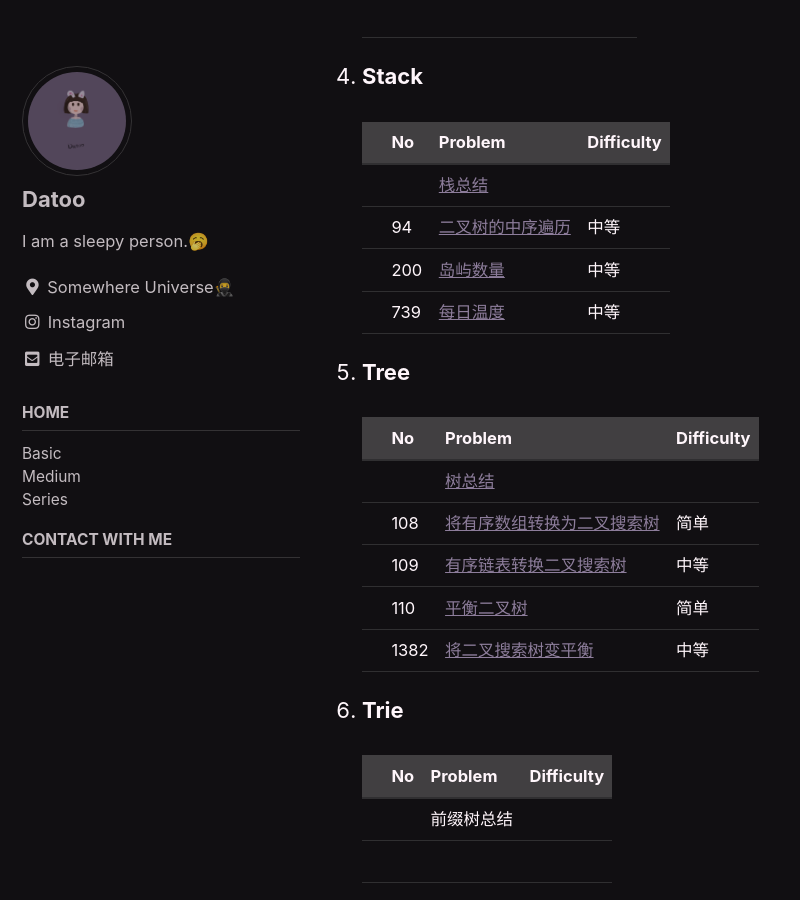
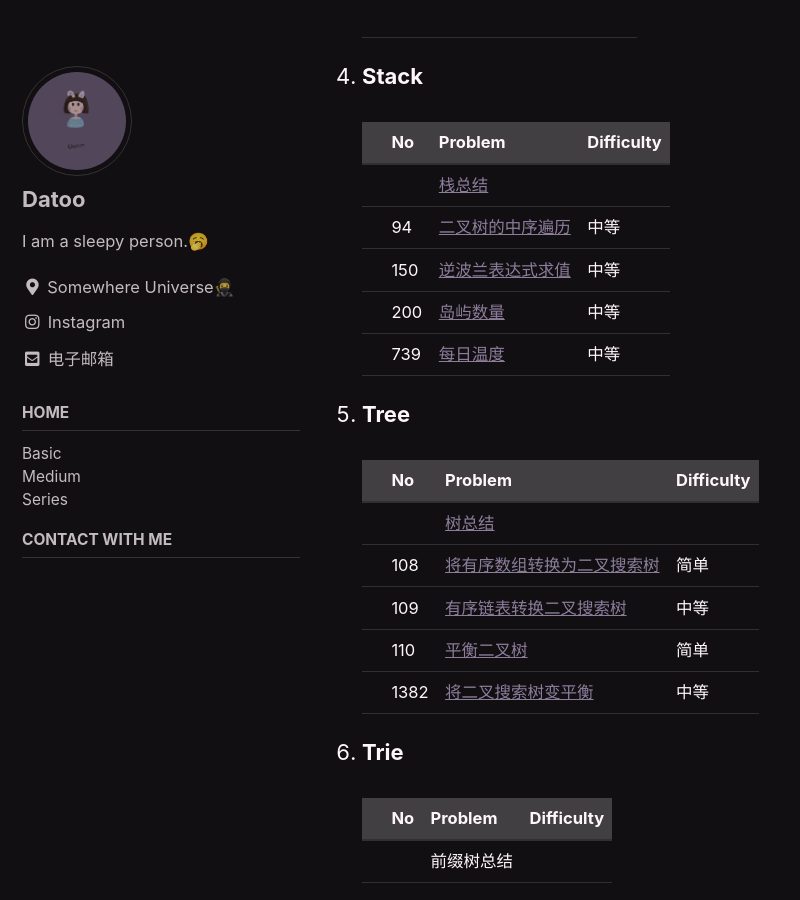
Before and after one commit to DaToo-J/DaToo-J.GitHub.io, a Jekyll site: the page built from index.md, in a window 1280 px wide and 900 px high, scrolled down 1280 px. Shown: the whole window, without its empty margins (0-800 px from the left). Built offline with Jekyll 4.4.1, drawn with Linux system fonts in a browser that asks for light colours; cached includes are drawn as plain includes.

```diff
--- a/index.md
+++ b/index.md
@@ -45,6 +45,7 @@ sidebar:
     | --- | --- | ------------------------------------------------------------------------ | ---------- |
     |     |     | [栈总结](./_posts/2021-02-09-stack-summary.md)                           |            |
     |     | 94  | [二叉树的中序遍历](./_posts/2021-02-12-binary-tree-inorder-traversal.md) | 中等       |
+    |     | 150  | [逆波兰表达式求值](./_posts/2021-02-13-evaluate-reverse-polish-notation.md) | 中等       |
     |     | 200 | [岛屿数量](./_posts/2021-02-11-num-of-islands.md)                        | 中等       |
     |     | 739 | [每日温度](./_posts/2021-02-12-daily-temperatures.md)                    | 中等       |
 
```
Also changed, not shown: _posts/2021-02-09-stack-summary.md (+1 -0 lines).
